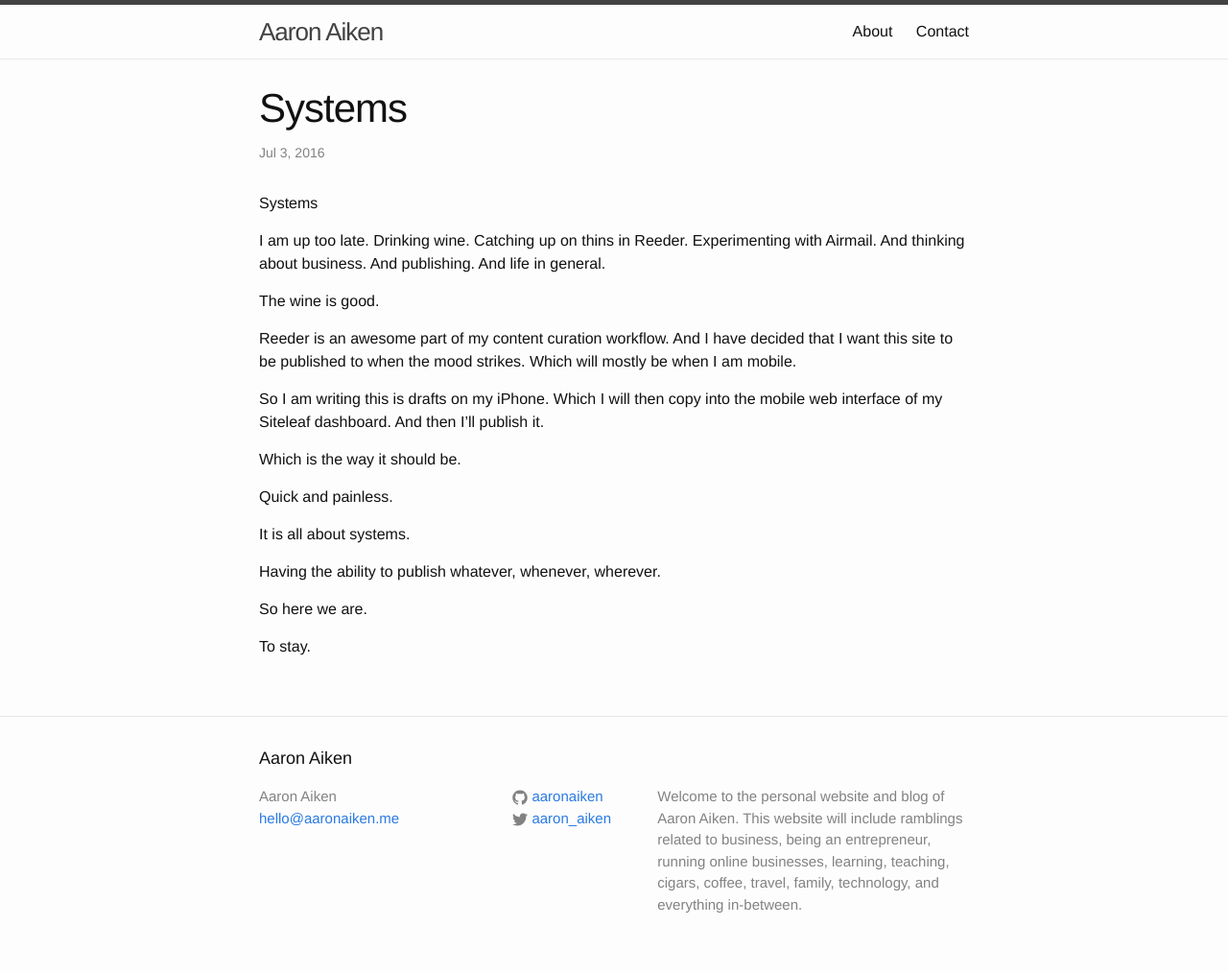
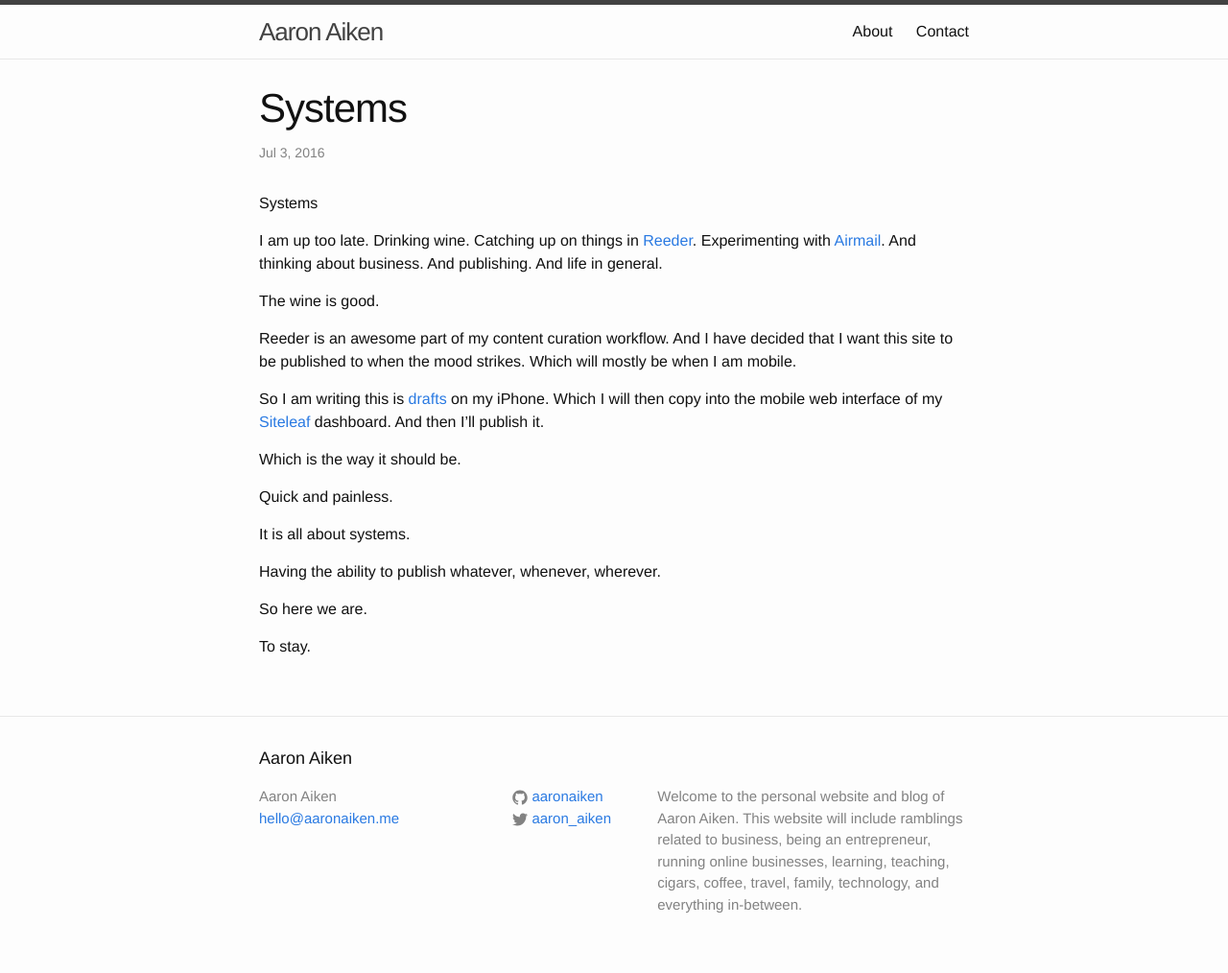
Before and after one commit to aaronaiken/aaronaiken, a Jekyll site: the page built from _posts/2016-07-03-systems.markdown, in a window 1280 px wide. Shown: the whole page at 96% size. Built offline with Jekyll 4.4.1, drawn with Linux system fonts in a browser that asks for light colours.

Commit message:
Updated Systems

```diff
--- a/_posts/2016-07-03-systems.markdown
+++ b/_posts/2016-07-03-systems.markdown
@@ -6,13 +6,13 @@ layout: post
 
 Systems
 
-I am up too late. Drinking wine. Catching up on thins in Reeder. Experimenting with Airmail. And thinking about business. And publishing. And life in general.
+I am up too late. Drinking wine. Catching up on things in [Reeder](http://reederapp.com). Experimenting with [Airmail](http://airmailapp.com). And thinking about business. And publishing. And life in general.
 
 The wine is good.
 
 Reeder is an awesome part of my content curation workflow. And I have decided that I want this site to be published to when the mood strikes. Which will mostly be when I am mobile.
 
-So I am writing this is drafts on my iPhone. Which I will then copy into the mobile web interface of my Siteleaf dashboard. And then I'll publish it.
+So I am writing this is [drafts](http://agiletortoise.com/drafts/) on my iPhone. Which I will then copy into the mobile web interface of my [Siteleaf](http://www.siteleaf.com) dashboard. And then I'll publish it.
 
 Which is the way it should be.
 
```
